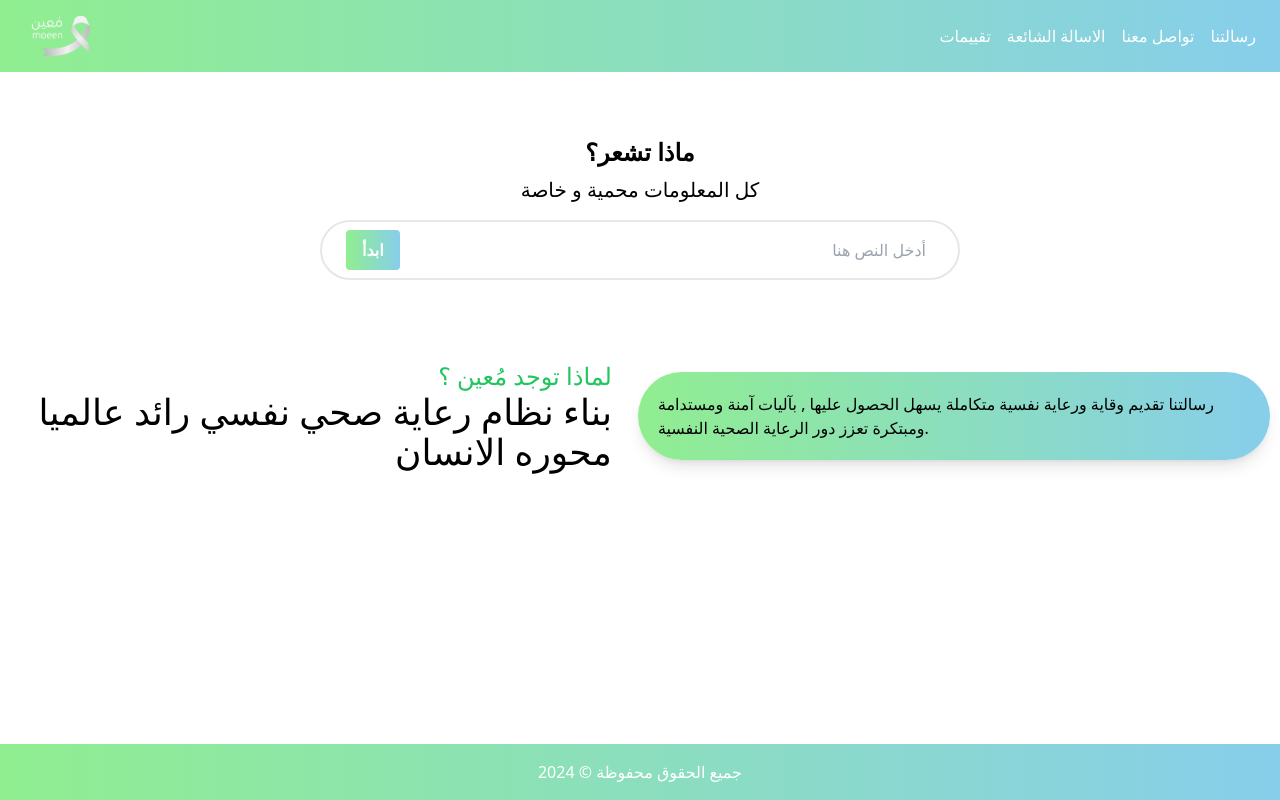
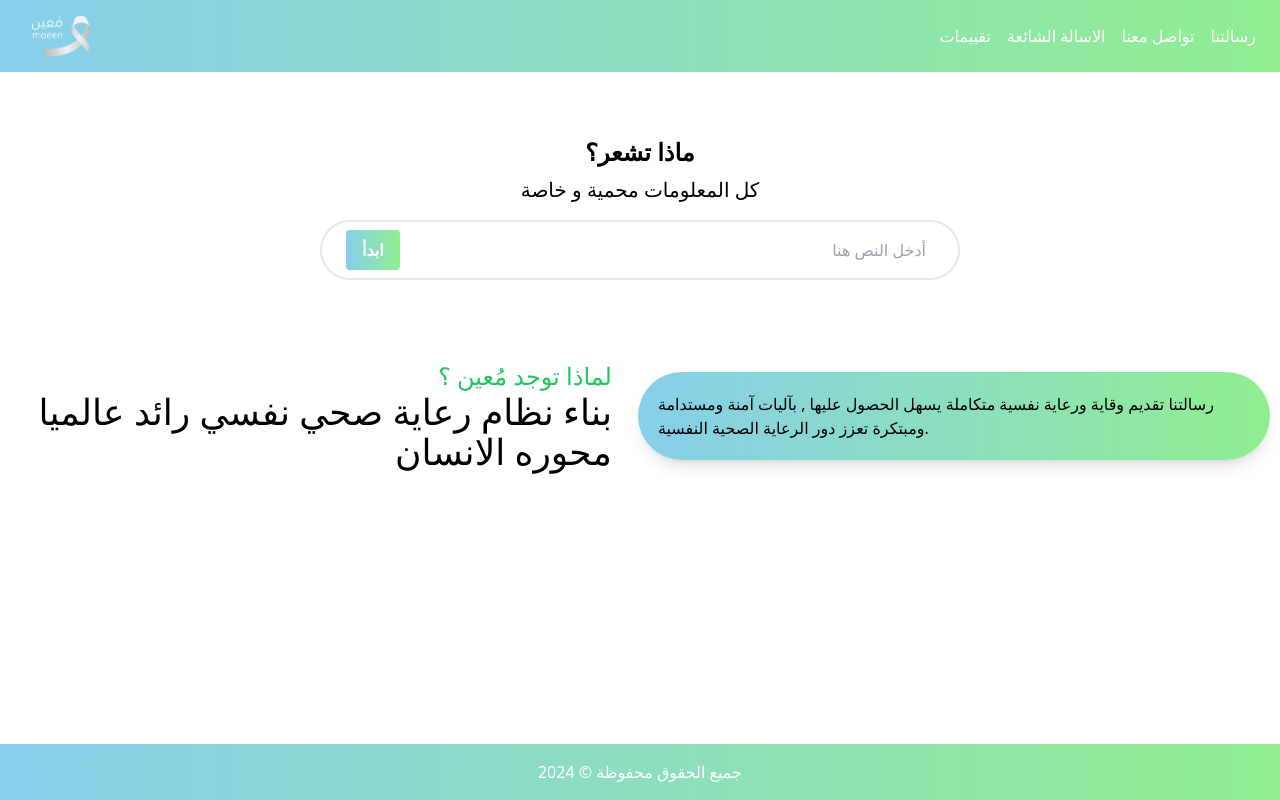
Before and after one commit to imadaitelarabi/moiin, a Nuxt app in the folder frontend/src/: page / in a window 1280 px wide. Built offline with nearby package versions, Linux system fonts and the light colour scheme.

Commit message:
Update main.css

```diff
--- a/frontend/src/assets/css/main.css
+++ b/frontend/src/assets/css/main.css
@@ -4,7 +4,7 @@
 
 
 .gradient-bg {
-    background: linear-gradient(to right, lightgreen,skyblue);
+    background: linear-gradient(to right, skyblue,lightgreen);
   }
 
   body {
```
